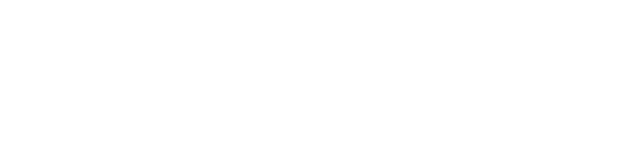
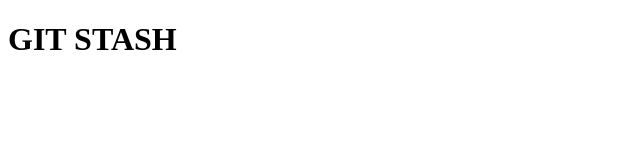
Before and after one commit to timofeybelsky/20191216_Location_History, a plain HTML site: page index.html in a window 1280 px wide. Shown: the whole page, without its empty margins (0-640 px from the left). Drawn offline with Linux system fonts and the light colour scheme.

Commit message:
Add H1 in .html

```diff
--- a/index.html
+++ b/index.html
@@ -11,5 +11,7 @@
 </head>
 <body>
 
+<h1>GIT STASH</h1>
+
 </body>
 </html>
```
